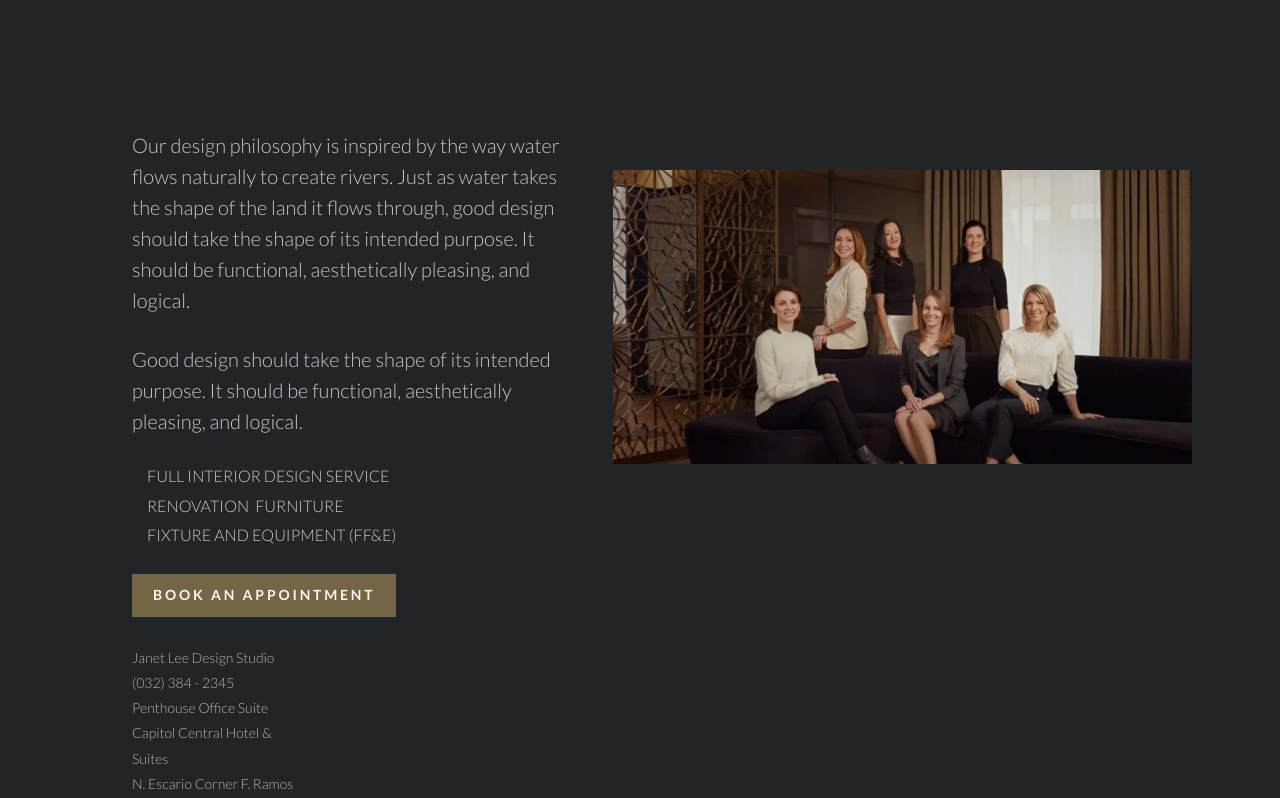
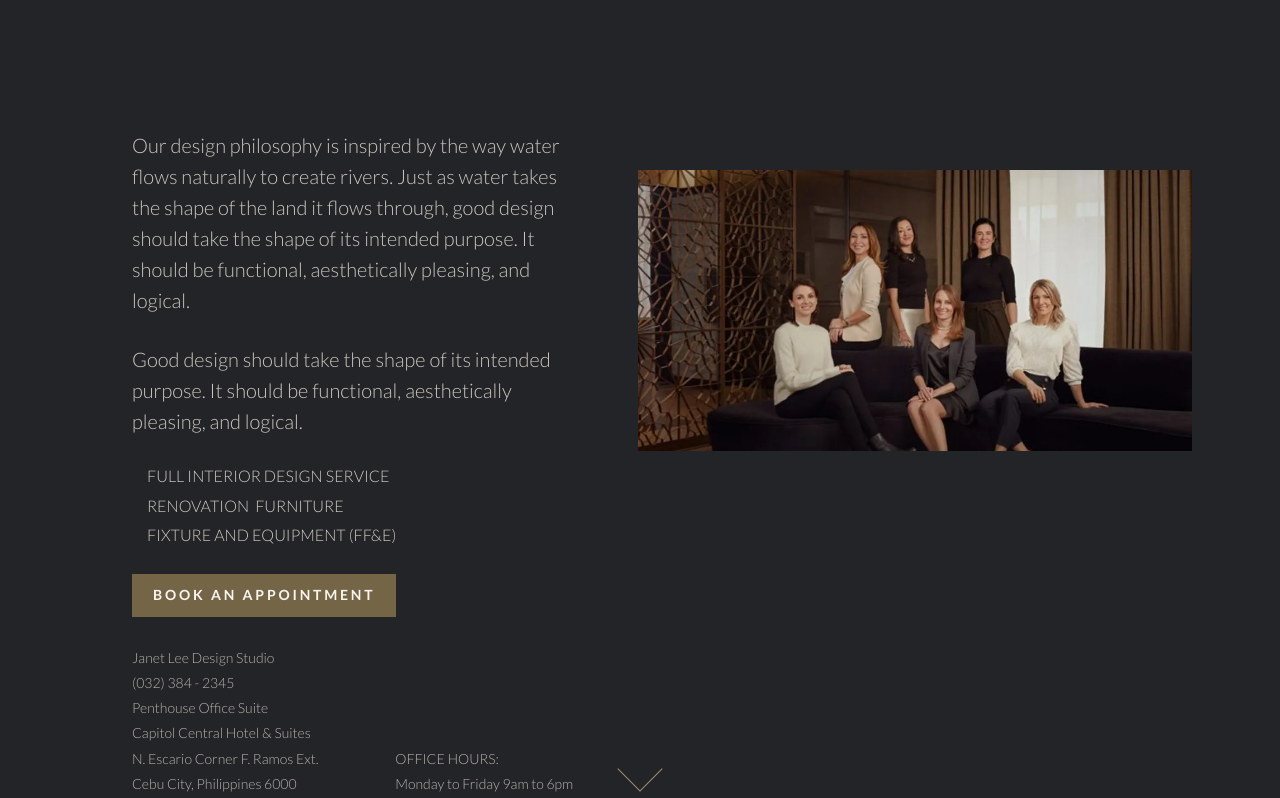
Before and after one commit to jldsv22026-wq/web2, a Next.js app: page / in a window 1280 px wide. Shown: the part 1602-2400 px from the top of the page. Built offline with nearby package versions, Linux system fonts and the light colour scheme; no server answers.

Commit message:
Adjust company copy width

```diff
--- a/app/globals.css
+++ b/app/globals.css
@@ -645,7 +645,7 @@ body:has(.projects-page) .menu-toggle-premium {
 
 .company-section__inner {
   display: grid;
-  grid-template-columns: minmax(380px, 430px) minmax(0, 900px);
+  grid-template-columns: minmax(380px, 455px) minmax(0, 900px);
   gap: clamp(42px, 4vw, 72px);
   align-items: start;
   width: min(1410px, calc(100% - 220px));
@@ -657,7 +657,7 @@ body:has(.projects-page) .menu-toggle-premium {
   display: grid;
   justify-items: start;
   gap: 28px;
-  max-width: 430px;
+  max-width: 455px;
 }
 
 .company-section__copy {
```
